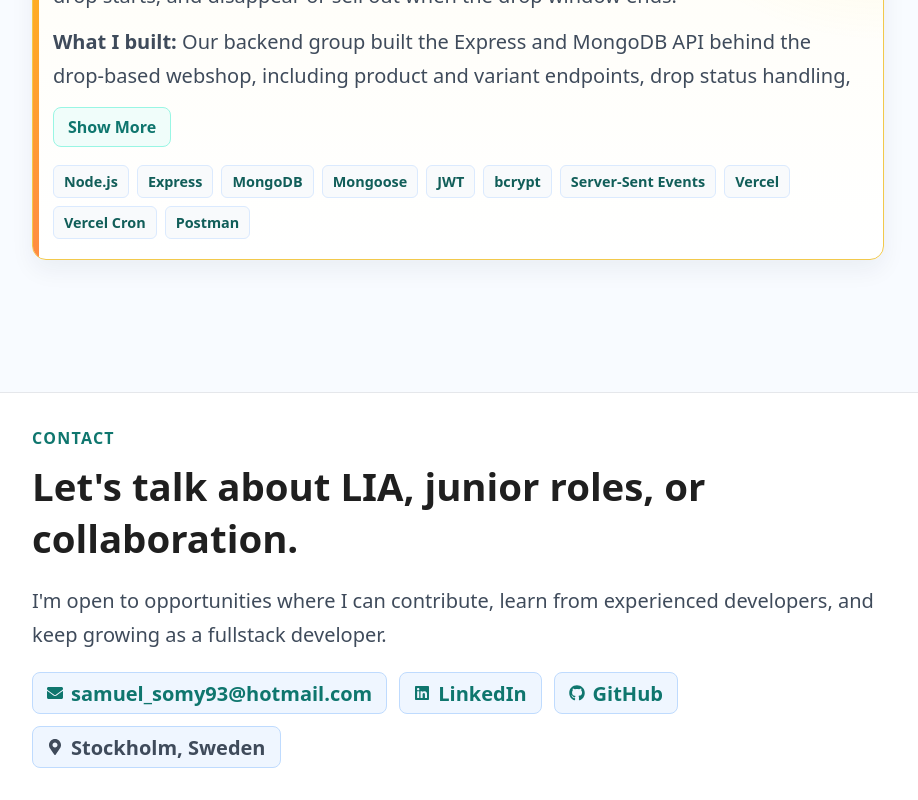
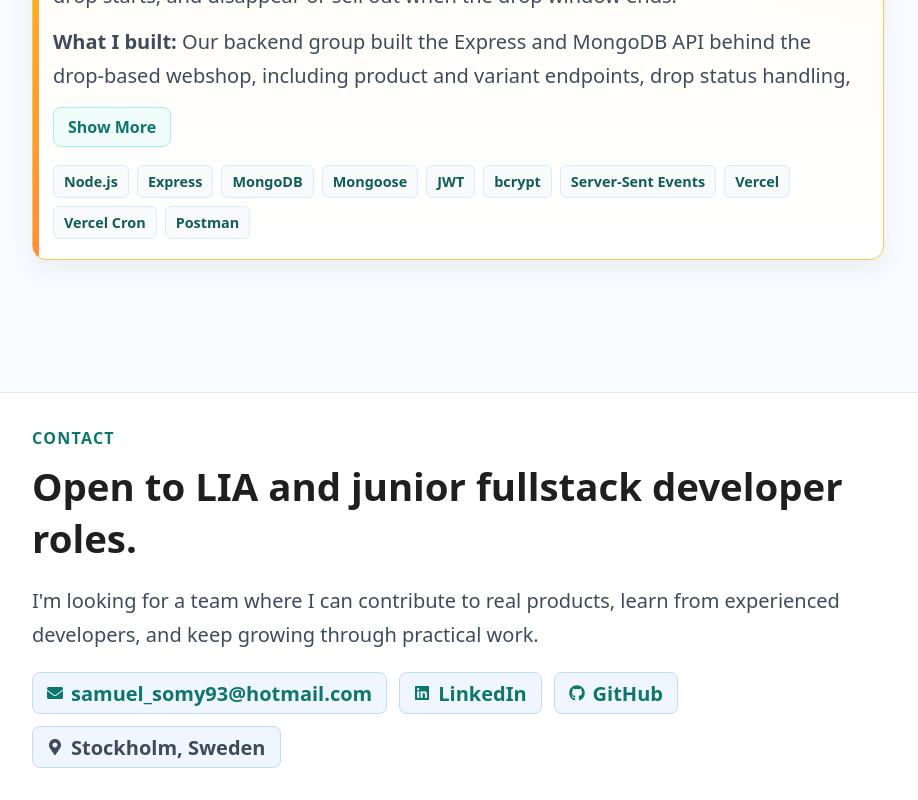
Before and after one commit to Samuel6693/portfolio, a React (Vite) app: page / in a window 1280 px wide. Shown: the part 4556-5356 px from the top of the page, without its empty margins (332-1250 px from the left). Built offline with nearby package versions, Linux system fonts and the light colour scheme.

Commit message:
style: update contact section text for clarity and professionalism

```diff
--- a/src/components/Contact.jsx
+++ b/src/components/Contact.jsx
@@ -33,10 +33,10 @@
     <footer id="contact" className="contact footer">
       <div className="section-heading">
         <p className="section-kicker footer-kicker">Contact</p>
-        <h2>Let&apos;s talk about LIA, junior roles, or collaboration.</h2>
+        <h2>Open to LIA and junior fullstack developer roles.</h2>
         <p>
-          I&apos;m open to opportunities where I can contribute, learn from experienced
-          developers, and keep growing as a fullstack developer.
+          I&apos;m looking for a team where I can contribute to real products,
+          learn from experienced developers, and keep growing through practical work.
         </p>
       </div>
       <ul className="contact-list">
```
